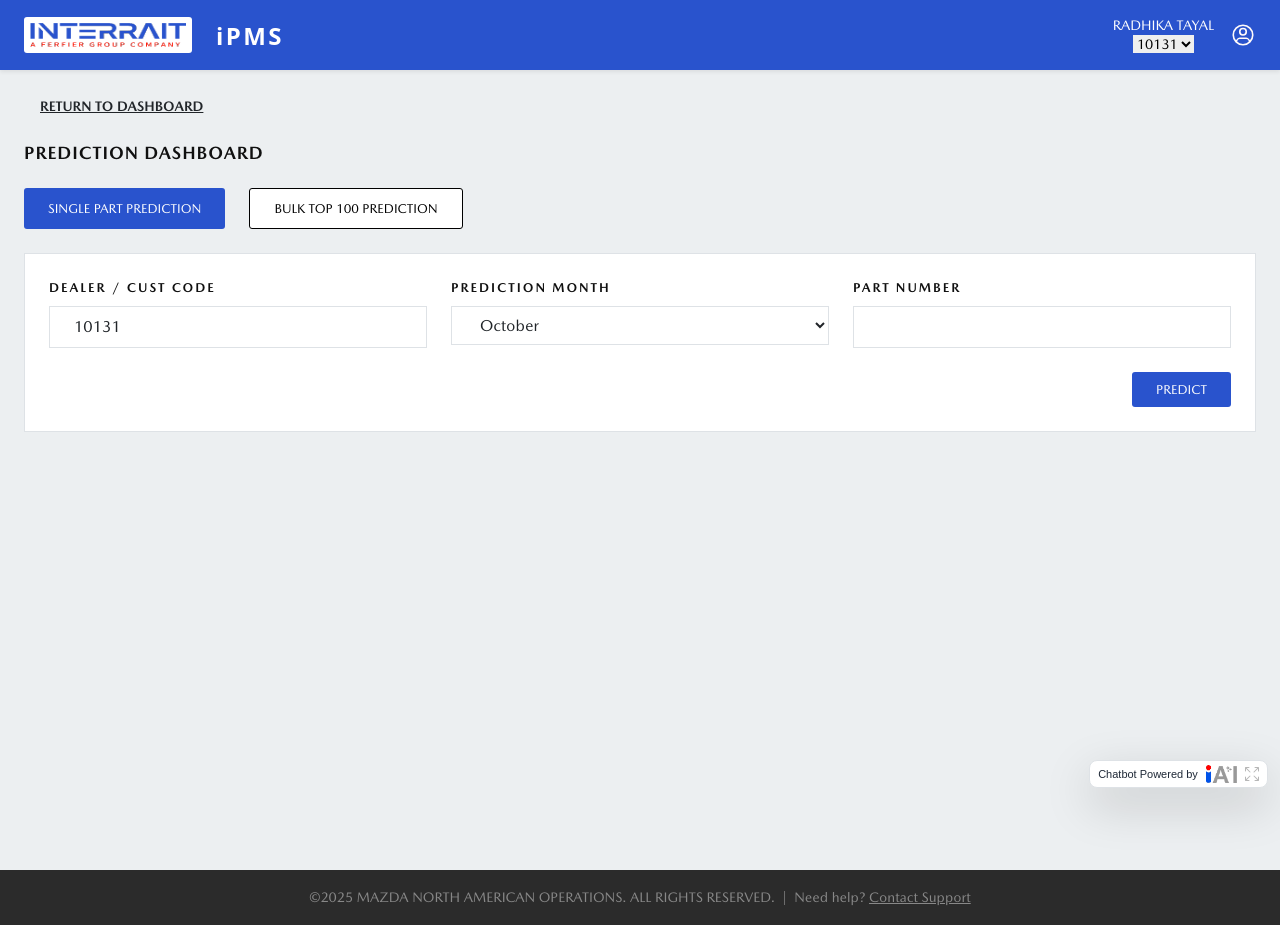
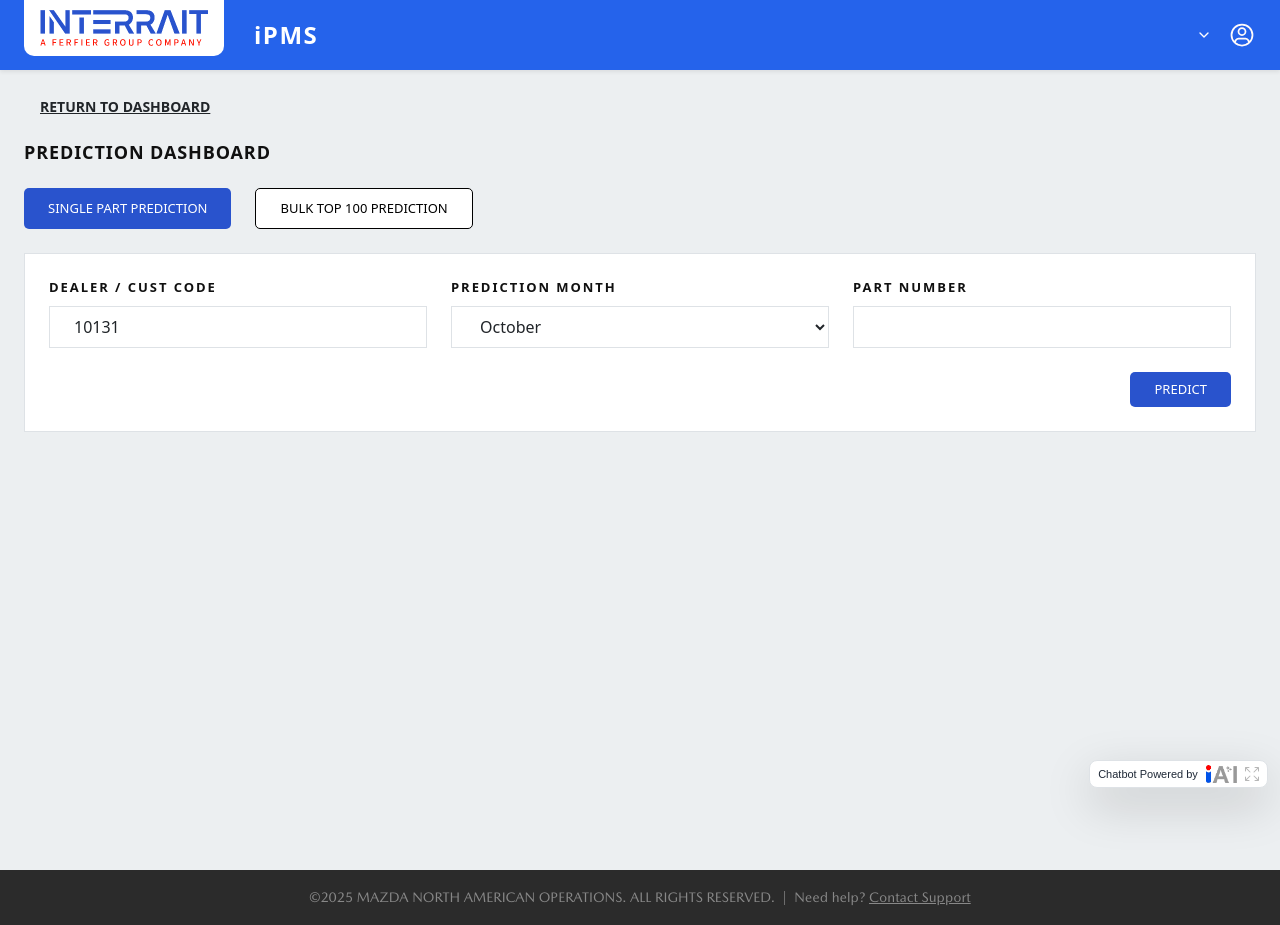
Before and after one commit to RadhikaTa/iPMS, a React (Vite) app in the folder frontend/: page /part-numbers-quantity-prediction in a window 1280 px wide. Built offline with nearby package versions, Linux system fonts and the light colour scheme; a web font is replaced by a local one.

Commit message:
my files

```diff
--- a/frontend/src/components/Header.jsx
+++ b/frontend/src/components/Header.jsx
@@ -6,6 +6,8 @@
 import { useSidebar } from './MainLayout';
 import User2 from '../assets/User2.svg';
 import InterraIT_NEW from '../assets/InterraIT_NEW.png';
+import { ChevronDown } from 'lucide-react';
+import UserDropdown from './UserDropDown';
 
 // Sidebar sections
 // const sections = [
@@ -43,44 +45,40 @@
   return (
     <>
       {/* ===== Header Bar ===== */}
-      <header className="w-full h-[70px] bluebgColour flex items-center justify-between px-4 md:px-6 lg:px-8 shadow-sm z-30 fixed top-0 left-0 right-0">
+      <header className="w-full h-[70px] bg-blue-600 flex items-center justify-between px-4 md:px-6 lg:px-8 shadow-sm fixed top-0 left-0 right-0 z-30">
 
-        {/* Left: Hamburger + Logo */}
-        <div className="flex items-center gap-4 md:gap-6">
-
-          {/* Hamburger
-          <button
-            className="text-white"
-            onClick={() => setIsSidebarOpen(!isSidebarOpen)}
-          >
-            {isSidebarOpen ? <X size={24} /> : <Menu size={24} />}
-          </button> */}
-
-          {/* Logo */}
+        {/* Left: Logo */}
+        <div className="flex items-start h-full">
           <img
             src={InterraIT_NEW}
             alt="Interra Logo"
-            className="w-5 h-5 rounded-[3px] p-1.5 bg-white md:w-[100px] md:h-[36px] lg:w-[168px] lg:h-[36px] sm:w-[90px] sm:h-[36px]"
+            className="bg-white rounded-bl-[10px] rounded-br-[10px]  object-contain
+                 w-[130px] h-[50px] px-3 lg:w-[200px] lg:h-[56px] lg:px-4 lg:py-2 md:px-2 md:py-1"
           />
+        </div>
 
-          {/* Title */}
-          <h1 className="font-sans font-bold text-[24px] leading-[33px] tracking-[2.4px] text-white">
+        {/* Center / Left: App Title */}
+        <div className="flex justify-center lg:justify-start ml-[20px] lg:ml-[30px]">
+          <h1 className="font-sans font-bold text-[20px] md:text-[24px] tracking-[1.5px] text-white">
             iPMS
           </h1>
         </div>
 
         {/* Right: User Info */}
-        <div className="flex items-center gap-3 md:gap-4">
-          <div className="text-white font-mazda uppercase text-sm text-center leading-tight">
-            Radhika Tayal
-            <br />
-            <span className="text-black">
+        <div className="flex items-center gap-3 md:gap-4 ml-auto">
+          {/* Dealer Selector */}
+          <div className="relative inline-flex items-center text-white text-sm uppercase font-mazda cursor-pointer">
+
+
+            <span className="relative inline-flex items-center ml-2">
+              {/* Invisible select */}
               <select
                 value={currentDealerCode}
                 onChange={(e) => {
                   localStorage.setItem("dealerCode", e.target.value);
                   window.location.reload();
                 }}
+                className="absolute inset-0 opacity-0 cursor-pointer text-black"
               >
                 <option value="10131">10131</option>
                 <option value="23454">23454</option>
@@ -89,15 +87,16 @@
                 <option value="51485">51485</option>
                 <option value="83314">83314</option>
               </select>
+
+              {/* Visible icon */}
+              <ChevronDown size={16} className="text-white" />
             </span>
           </div>
 
-          <img
-            src={User2}
-            alt="User Icon"
-            className="w-[30px] h-[30px] md:w-[24px] md:h-[24px] lg:w-[26px] lg:h-[26px]"
-          />
+          {/* User Icon */}
+          <UserDropdown />
         </div>
+
       </header>
 
       {/* ===== Sidebar ===== */}
--- a/frontend/src/components/PartNumbersQuantityPrediction.jsx
+++ b/frontend/src/components/PartNumbersQuantityPrediction.jsx
@@ -95,9 +95,9 @@
   const headerStyle = "px-4 py-2 font-bold border border-[#E0E0E0] h-[66px] text-white bg-[#2B2B2B] text-left uppercase tracking-wider text-[13px]";
 
   return (
-    <div className="w-full px-4 sm:px-6 pt-6 pb-10 font-mazda bg-[#ECEFF1] min-h-screen">
+    <div className="w-full px-4 sm:px-6 pt-6 pb-10 bg-[#ECEFF1] min-h-screen">
 
-       <Link to="/" className="font-bold text-sm p-3 underline">
+       <Link to="/" className="font-semibold text-sm p-3 underline">
           RETURN TO DASHBOARD
         </Link>
         <br />
@@ -111,13 +111,13 @@
       <div className="mb-6 flex gap-4">
         <button
           onClick={() => setPredictionMode("single")}
-          className={`px-6 py-2.5 uppercase hover:bg-blue-900 text-[13px] ${predictionMode === "single" ? "bluebgColour rounded-[3px] text-white" : "border-black bg-white rounded-[3px] text-black"}`}
+          className={`px-6 py-2.5 uppercase hover:bg-blue-900 rounded-[5px] text-[13px] ${predictionMode === "single" ? "bluebgColour rounded-[3px] text-white" : "border-black bg-white rounded-[3px] text-black"}`}
         >
           Single Part Prediction
         </button>
         <button
           onClick={() => setPredictionMode("bulk")}
-          className={`px-6 py-2.5 uppercase text-[13px]  ${predictionMode === "bulk" ? "bluebgColour rounded-[3px] text-white hover:bg-blue-900" : "border border-black rounded-[3px] bg-white text-black"}`}
+          className={`px-6 py-2.5 uppercase text-[13px] rounded-[5px] ${predictionMode === "bulk" ? "bluebgColour rounded-[3px] text-white hover:bg-blue-900" : "border border-black rounded-[3px] bg-white text-black"}`}
         >
           Bulk Top 100 Prediction
         </button>
@@ -171,7 +171,7 @@
             <button
               onClick={handleSinglePredict}
               disabled={singleLoading}
-              className="bluebgColour rounded-[3px] text-white px-6 py-2 text-[13px] uppercase hover:bg-blue-900"
+              className="bluebgColour rounded-[5px] text-white px-6 py-2 text-[13px] uppercase hover:bg-blue-900"
             >
               {singleLoading ? "Predicting..." : "Predict"}
             </button>
--- /dev/null
+++ b/frontend/src/components/UserDropDown.jsx
@@ -0,0 +1,35 @@
+import React, { useState } from "react";
+import  User2  from "../assets/User2.svg" // <-- update this path
+
+export default function UserDropdown() {
+  const [open, setOpen] = useState(false);
+
+  return (
+    <div className="relative">
+      {/* User Icon */}
+      <img
+        src={User2}
+        alt="User Icon"
+        className="w-8 h-8 md:w-6 md:h-6 lg:w-7 lg:h-7 rounded-full cursor-pointer"
+        onClick={() => setOpen(!open)}
+      />
+
+      {/* Dropdown Menu */}
+      {open && (
+        <div className="absolute right-0 mt-2 w-40 bg-white shadow-lg rounded-md overflow-hidden z-50">
+          <div className="px-4 py-2 text-sm text-gray-800 border-b">
+            Radhika Tayal
+          </div>
+          <button
+            onClick={() => {
+              console.log("Sign Out clicked");
+            }}
+            className="w-full text-left px-4 py-2 text-sm text-gray-800 hover:bg-gray-100"
+          >
+            Sign Out
+          </button>
+        </div>
+      )}
+    </div>
+  );
+}
```
Also changed, not shown: frontend/src/assets/InterraIT_NEW.png.
